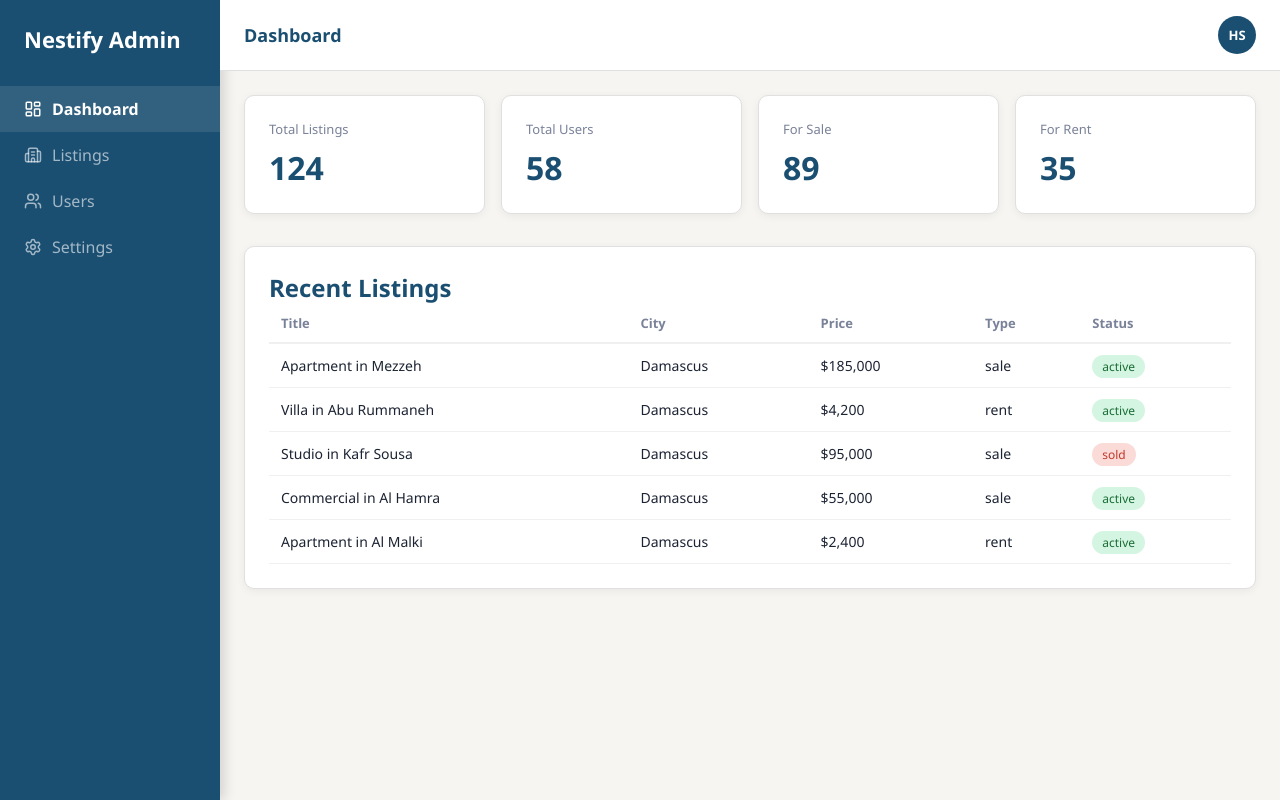
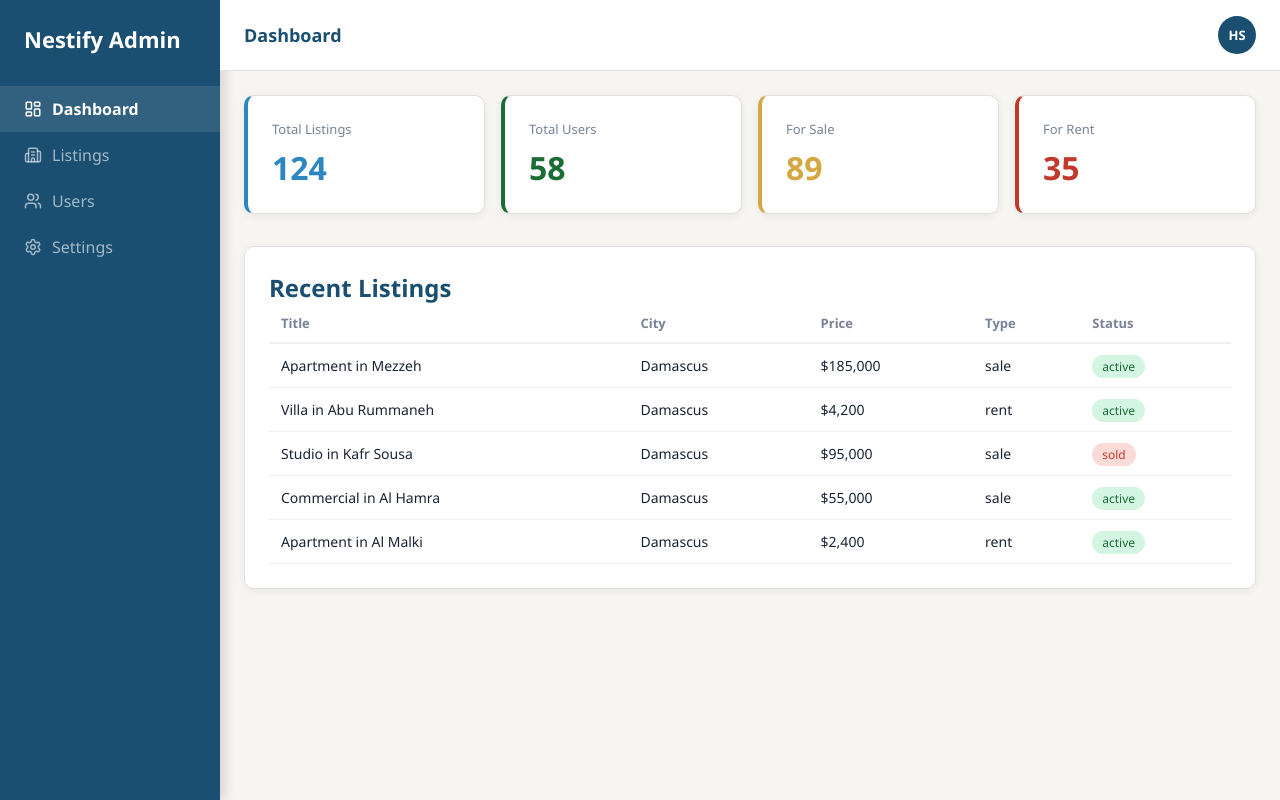
Before and after one commit to HasanAlii73/nestify-admin, a React (Vite) app: page /Dashboard in a window 1280 px wide. Built offline with nearby package versions, Linux system fonts and the light colour scheme.

Commit message:
colored accent borders on stat cards

```diff
--- a/src/components/Statcard.jsx
+++ b/src/components/Statcard.jsx
@@ -1,15 +1,16 @@
-function StatCard({ title, value }) {
+function StatCard({ title, value, color }) {
     return (
         <div style={{
             background: '#fff',
             border: '1px solid #e0e0e0',
             borderRadius: '10px',
+            borderLeft: `4px solid ${color}`,
             padding: '24px',
             flex: 1,
             boxShadow: '0 2px 8px rgba(0,0,0,0.06)',
         }}>
             <p style={{margin: 0, color: '#7A8299', fontSize: '13px'}}>{title}</p>
-            <h2 style={{margin: '8px 0 0 0', color: '#1B4F72', fontSize: '32px'}}>{value}</h2>
+            <h2 style={{margin: '8px 0 0', fontSize: '32px', color: color}}>{value}</h2>
         </div>
     )
 }
--- a/src/data/mockData.js
+++ b/src/data/mockData.js
@@ -1,8 +1,8 @@
 export const stats = [
-  { id: 1, title: "Total Listings", value: 124 },
-  { id: 2, title: "Total Users",    value: 58  },
-  { id: 3, title: "For Sale",       value: 89  },
-  { id: 4, title: "For Rent",       value: 35  },
+  { id: 1, title: "Total Listings", value: 124, color: "#2E86C1" },
+  { id: 2, title: "Total Users",    value: 58,  color: "#1A6E35" },
+  { id: 3, title: "For Sale",       value: 89,  color: "#D4A843" },
+  { id: 4, title: "For Rent",       value: 35,  color: "#C0392B" },
 ];
 
 export const listings = [
--- a/src/pages/Dashboard.jsx
+++ b/src/pages/Dashboard.jsx
@@ -8,7 +8,7 @@ function Dashboard() {
             {/* Stats Cards Row*/}
             <div style={{display: 'flex', gap: '16px', marginBottom: '32px'}}>
                 {stats.map((stat) => (
-                    <StatCard key={stat.id} title={stat.title} value={stat.value} />
+                    <StatCard key={stat.id} title={stat.title} value={stat.value} color={stat.color} />
                 ))}
             </div>
 
```
